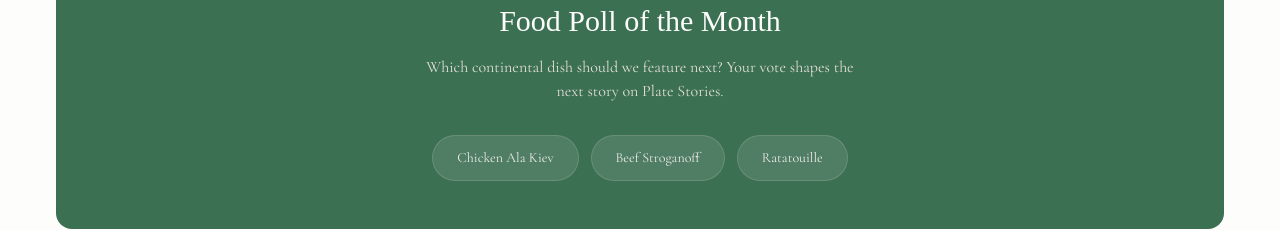
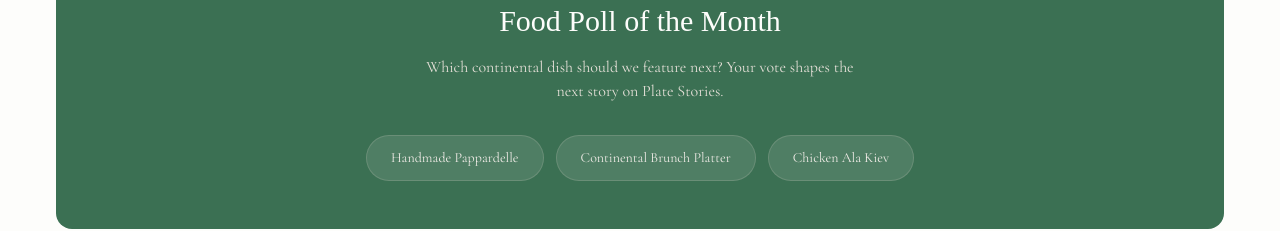
Before and after one commit to Suman-dev-tech/cafe-courtyard, a React (Vite) app: page /community in a window 1280 px wide. Shown: the part 1940-2171 px from the top of the page. Built offline with nearby package versions, Linux system fonts and the light colour scheme; a web font is replaced by a local one.

Commit message:
Circle page updated

```diff
--- a/src/pages/community/page.tsx
+++ b/src/pages/community/page.tsx
@@ -157,18 +157,30 @@ export default function CommunityPage() {
                 Which continental dish should we feature next? Your vote shapes
                 the next story on Plate Stories.
               </p>
-              <div className="flex flex-col sm:flex-row items-center justify-center gap-3 max-w-md mx-auto">
-                {["Chicken Ala Kiev", "Beef Stroganoff", "Ratatouille"].map(
-                  (option) => (
-                    <button
-                      key={option}
-                      className="w-full sm:w-auto font-body text-sm bg-background-50/10 text-background-200 border border-background-400/20 px-6 py-3 rounded-full hover:bg-background-50 hover:text-primary-900 transition-all duration-300 whitespace-nowrap"
-                    >
-                      {option}
-                    </button>
-                  )
-                )}
-              </div>
+             <div className="flex flex-col sm:flex-row items-center justify-center gap-3 max-w-md mx-auto">
+  {[
+    {
+      name: "Handmade Pappardelle",
+      url: "https://cafecourtyard.in/dish/handmade-pappardelle",
+    },
+    {
+      name: "Continental Brunch Platter",
+      url: "https://cafecourtyard.in/dish/continental-brunch-platter",
+    },
+    {
+      name: "Chicken Ala Kiev",
+      url: "https://cafecourtyard.in/dish/chicken-ala-kiev",
+    },
+  ].map((option) => (
+    <a
+      key={option.name}
+      href={option.url}
+      className="w-full sm:w-auto font-body text-sm bg-background-50/10 text-background-200 border border-background-400/20 px-6 py-3 rounded-full hover:bg-background-50 hover:text-primary-900 transition-all duration-300 whitespace-nowrap text-center"
+    >
+      {option.name}
+    </a>
+  ))}
+</div>
             </div>
           </div>
         </section>
```
